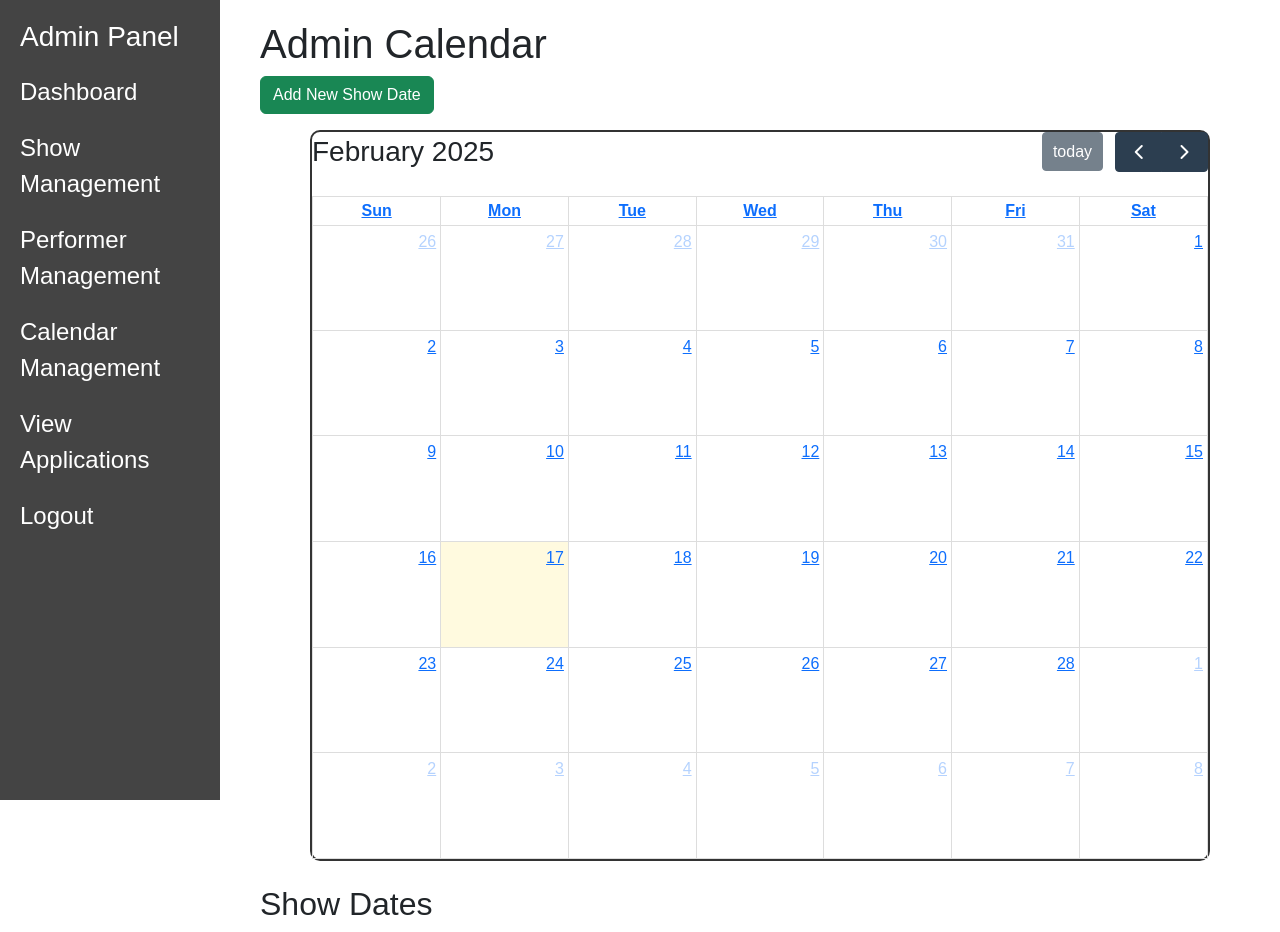
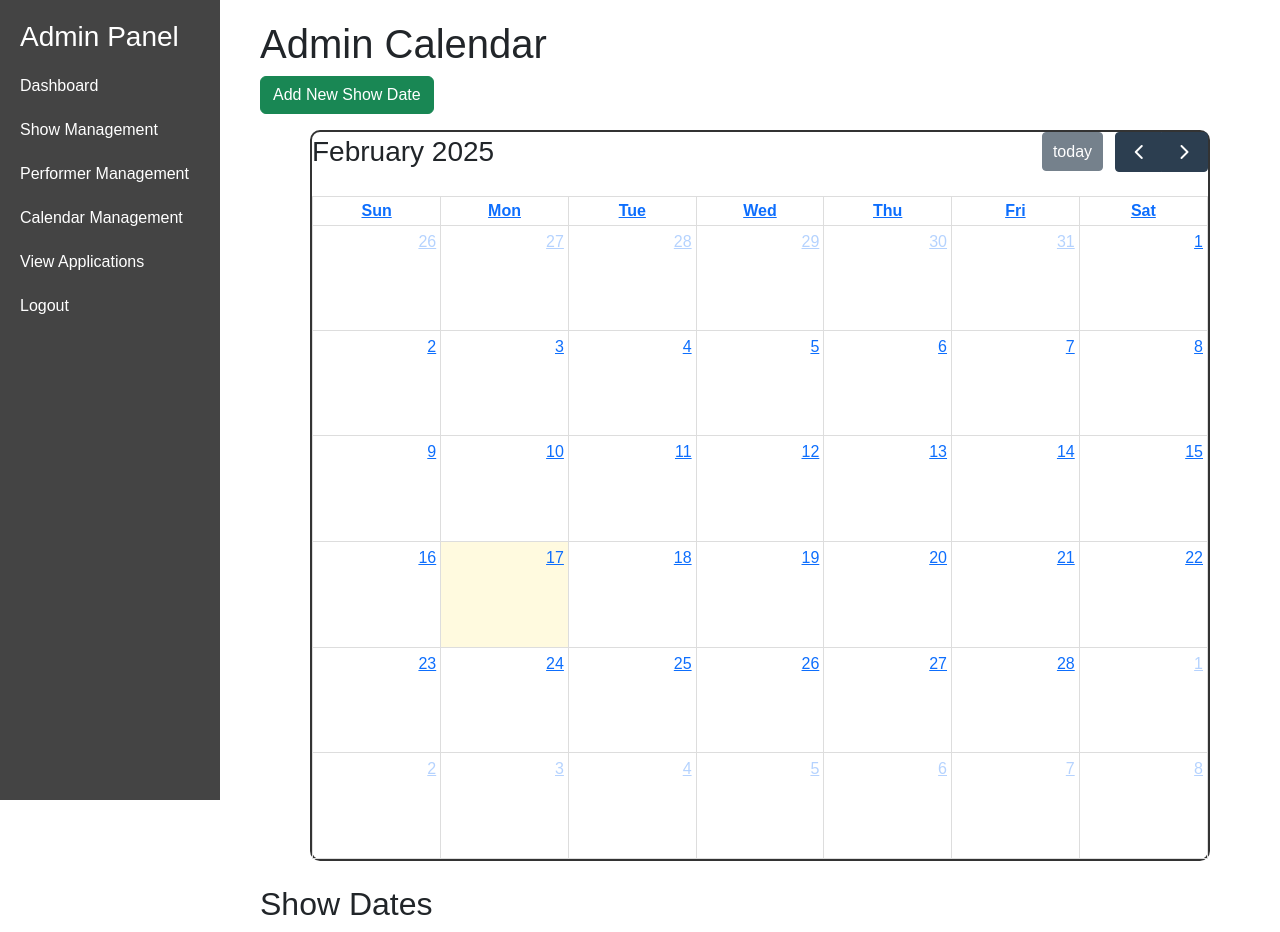
Before and after one commit to GrapevineEscape/MysteriesInMotion-Public, a Flask app: template app/templates/admin/calendar.html in a window 1280 px wide. Shown: the top 932 px of the page. Run offline with Flask 3, Linux system fonts and the light colour scheme; the template is opened without the code that fills it, so the values that code supplies are empty; some libraries are stand-ins or nearby versions.

Commit message:
Admin Calendar Dashboard css 3

```diff
--- a/app/static/css/style.css
+++ b/app/static/css/style.css
@@ -17,11 +17,12 @@ body {
 
 .admin-sidebar {
     background-color: #444;
-    font-size: 1.5rem !important; /* Adjust as needed */
+    font-size: 1.0rem !important; /* Adjust as needed */
 }
 
 .performer-sidebar {
     background-color: #6a1b9a;
+    font-size: 1.0rem !important; /* Adjust as needed */
 }
 
 .sidebar h3 {
```
